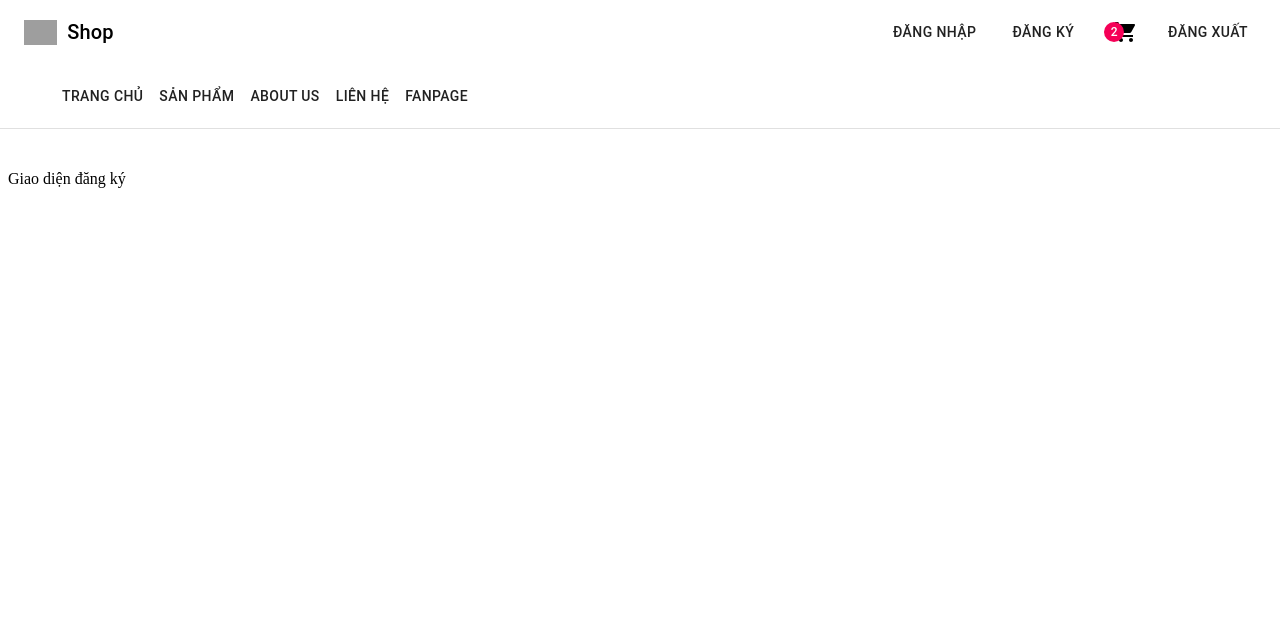
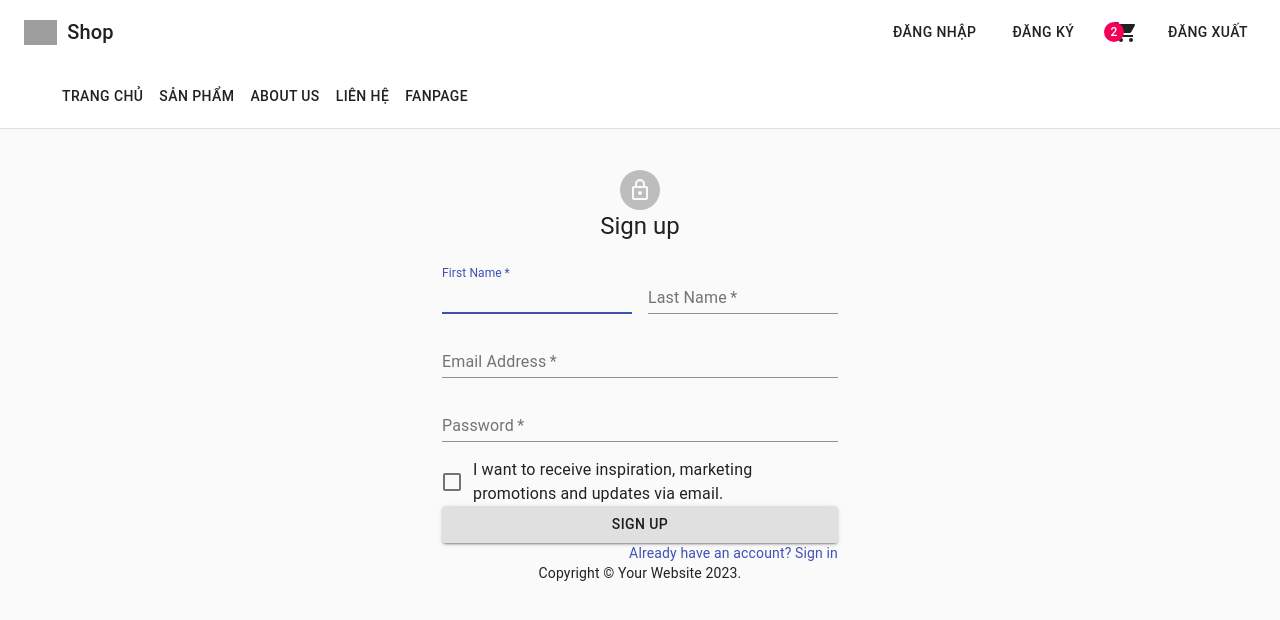
Before and after one commit to kirin017/Do-an-NMCNPM, a React (Create React App) app in the folder frontend/: page /signup in a window 1280 px wide. Shown: the top 620 px of the page. Built offline with nearby package versions, Linux system fonts and the light colour scheme; grey boxes are pictures that could not be loaded.

Commit message:
Update SignUp

```diff
--- a/frontend/src/App.js
+++ b/frontend/src/App.js
@@ -6,6 +6,7 @@ import ProductDetail from './components/ProductDetail/ProductDetail';
 import { BrowserRouter as Router, Switch, Route } from 'react-router-dom';
 import Login from './components/Login/Login';
 import AccountManagement from './components/Account/test'
+import SignUp from './components/SignUp/Signup';
 
 const App = () => {
     // const [typeUser, settypeUser] = useState(0);
@@ -27,7 +28,7 @@ const App = () => {
                 <Route exact path="/signup">
                     <Narbar />
                     <div style={{ marginTop: '170px' }}>
-                        Giao diện đăng ký
+                        <SignUp/>
                     </div>
                 </Route>
                 <Route exact path="/cart">
--- /dev/null
+++ b/frontend/src/components/SignUp/Signup.jsx
@@ -0,0 +1,116 @@
+import * as React from 'react';
+import LockOutlinedIcon from '@material-ui/icons/LockOutlined';
+import { Avatar, Button, CssBaseline, TextField,Link,Grid, Box,Typography, Container, Checkbox, FormControlLabel } from '@material-ui/core'
+function Copyright(props) {
+  return (
+    <Typography variant="body2" color="text.secondary" align="center" {...props}>
+      {'Copyright © '}
+      <Link color="inherit" href="https://mui.com/">
+        Your Website
+      </Link>{' '}
+      {new Date().getFullYear()}
+      {'.'}
+    </Typography>
+  );
+}
+
+
+export default function SignUp() {
+  const handleSubmit = (event) => {
+    event.preventDefault();
+    const data = new FormData(event.currentTarget);
+    console.log({
+      email: data.get('email'),
+      password: data.get('password'),
+    });
+  };
+
+  return (
+      <Container component="main" maxWidth="xs">
+        <CssBaseline />
+        <Box
+          sx={{
+            marginTop: 8,
+            display: 'flex',
+            flexDirection: 'column',
+            alignItems: 'center',
+          }}
+        >
+          <Avatar sx={{ m: 1, bgcolor: 'secondary.main' }}>
+            <LockOutlinedIcon />
+          </Avatar>
+          <Typography component="h1" variant="h5">
+            Sign up
+          </Typography>
+          <Box component="form" noValidate onSubmit={handleSubmit} sx={{ mt: 3 }}>
+            <Grid container spacing={2}>
+              <Grid item xs={12} sm={6}>
+                <TextField
+                  autoComplete="given-name"
+                  name="firstName"
+                  required
+                  fullWidth
+                  id="firstName"
+                  label="First Name"
+                  autoFocus
+                />
+              </Grid>
+              <Grid item xs={12} sm={6}>
+                <TextField
+                  required
+                  fullWidth
+                  id="lastName"
+                  label="Last Name"
+                  name="lastName"
+                  autoComplete="family-name"
+                />
+              </Grid>
+              <Grid item xs={12}>
+                <TextField
+                  required
+                  fullWidth
+                  id="email"
+                  label="Email Address"
+                  name="email"
+                  autoComplete="email"
+                />
+              </Grid>
+              <Grid item xs={12}>
+                <TextField
+                  required
+                  fullWidth
+                  name="password"
+                  label="Password"
+                  type="password"
+                  id="password"
+                  autoComplete="new-password"
+                />
+              </Grid>
+              <Grid item xs={12}>
+                <FormControlLabel
+                  control={<Checkbox value="allowExtraEmails" color="primary" />}
+                  label="I want to receive inspiration, marketing promotions and updates via email."
+                />
+              </Grid>
+            </Grid>
+            <Button
+              type="submit"
+              fullWidth
+              variant="contained"
+              sx={{ mt: 3, mb: 2 }}
+            >
+              Sign Up
+            </Button>
+            <Grid container justifyContent="flex-end">
+              <Grid item>
+                <Link href="#" variant="body2">
+                  Already have an account? Sign in
+                </Link>
+              </Grid>
+            </Grid>
+          </Box>
+        </Box>
+        <Copyright sx={{ mt: 5 }} />
+      </Container>
+  );
+}
```
Also changed, not shown: 1 other file (tests, documents, lock files or other folders).
